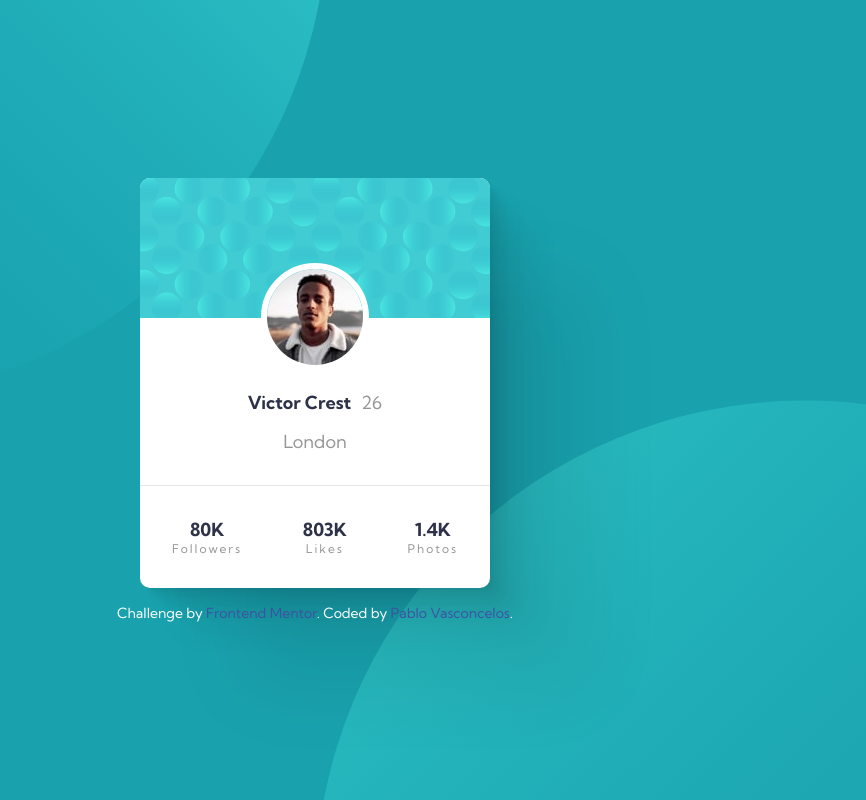
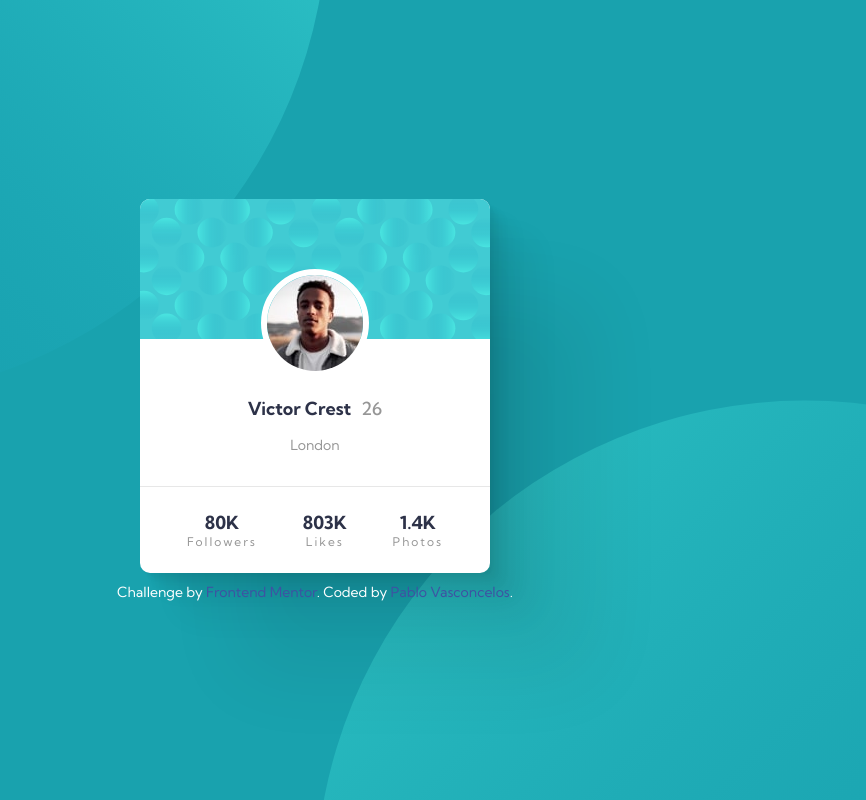
Before and after one commit to Pablo321123/Profile-card-component, a plain HTML site: page index.html in a window 1280 px wide. Shown: the whole page, without its empty margins (325-1191 px from the left). Drawn offline with Linux system fonts and the light colour scheme.

Commit message:
Style pages correction

```diff
--- a/index.html
+++ b/index.html
@@ -36,7 +36,7 @@
         <img src="images/image-victor.jpg" alt="">
       </figure>
       <p><span class="name">Victor Crest</span>26</p>
-      <p>London</p>
+      <p class="p-city">London</p>
     </section>
     <section class="statistic-container">
       <div class="statistic-numbers">
--- a/static/style.css
+++ b/static/style.css
@@ -19,7 +19,7 @@ body {
     align-items: center;
     justify-content: center;
     height: 100vh;
-    gap: 1rem;
+    gap: 10px;
     background-color: var(--dark-cyan);
     background-image: url('../images/bg-pattern-top.svg'), url('../images/bg-pattern-bottom.svg');
     background-repeat: no-repeat, no-repeat;
@@ -32,7 +32,7 @@ body {
     flex-direction: column;
     align-items: center;
     justify-content: center;
-    gap: 2rem;
+    gap: 1rem;
     border-radius: 10px;
     background-color: var(--white);
     box-shadow:
@@ -69,10 +69,17 @@ header img {
 
 .content p {
     display: flex;
+    align-items: center;
+    justify-content: center;
     font-size: 18px;
-    font-weight: 400;
+    font-weight: 500;
     color: var(--dark-gray);
     gap: 10px;
+}
+
+.content .p-city {
+    font-size: 14px;
+    font-weight: 400;
 }
 
 .content span {
@@ -84,9 +91,9 @@ header img {
 .statistic-container {
     display: flex;
     align-items: center;
-    justify-content: space-between;
+    justify-content: space-around;
     width: 100%;
-    padding: 0 2rem 2rem 2rem;
+    padding: 0.5rem 1.5rem 1.5rem 1.5rem;
 }
 
 .statistic-container .statistic-numbers {
```
